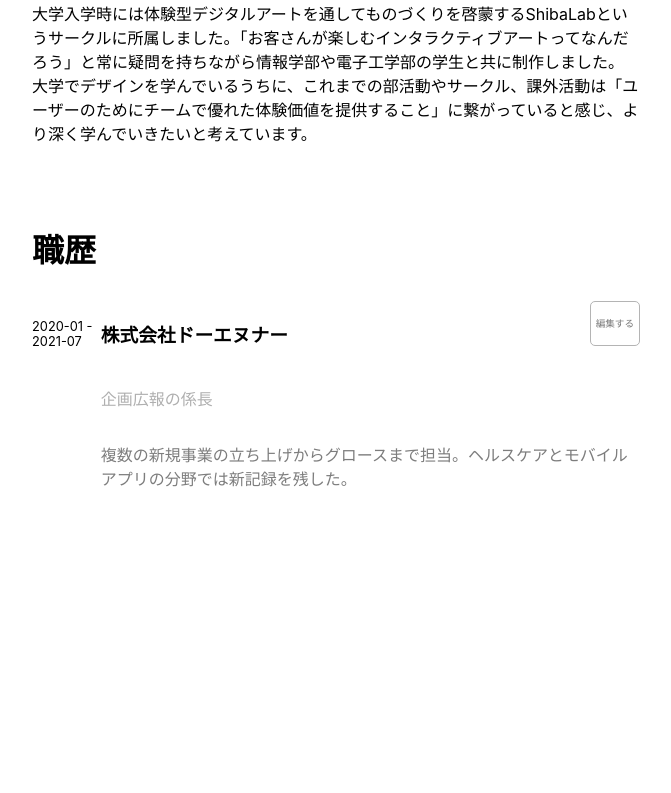
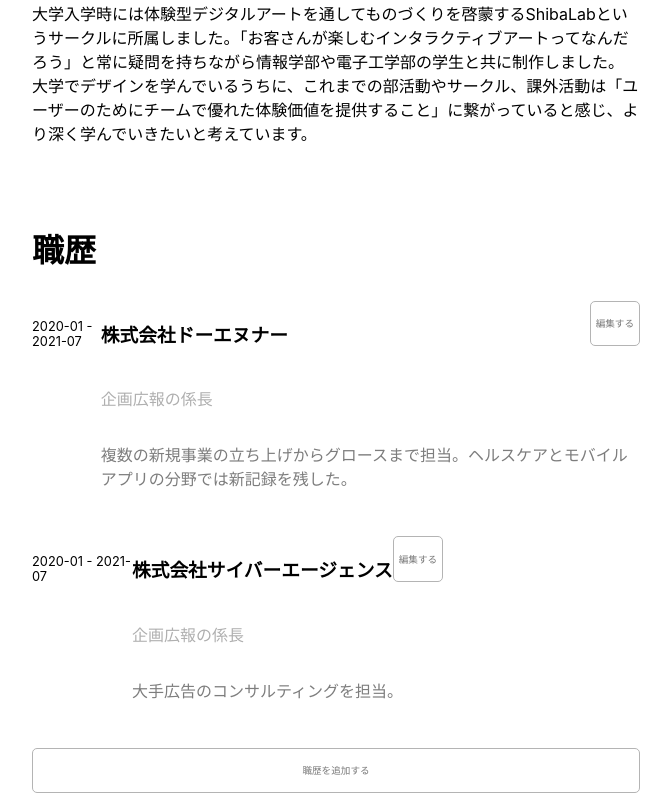
Before and after one commit to yoseei/gulliver_works_account, a React app: page /profile in a window 1280 px wide. Shown: the part 530-1323 px from the top of the page, without its empty margins (304-975 px from the left). Before the commit the page ends 1036 px from the top, so only its background shows below. Built offline with nearby package versions, Linux system fonts and the light colour scheme.

Commit message:
職歴部分完了

```diff
--- /dev/null
+++ b/src/components/workHistoryButton/WorkHistoryButton.module.scss
@@ -0,0 +1,8 @@
+.root {
+  border: 1px solid rgb(180, 180, 180);
+  border-radius: 5px;
+  cursor: pointer;
+  color: rgb(121, 121, 121);
+  font-size: 0.6rem;
+  padding: 5px;
+}
--- /dev/null
+++ b/src/components/workHistoryButton/WorkHistoryButton.tsx
@@ -0,0 +1,16 @@
+import React from "react";
+import styles from "./WorkHistoryButton.module.scss";
+
+interface PropsTypes {
+  onClick: React.MouseEventHandler<HTMLParagraphElement> | undefined;
+  text: string;
+}
+const WorkHistoryButton = (props: PropsTypes) => {
+  return (
+    <div className={styles.root}>
+      <p onClick={props.onClick}>{props.text}</p>
+    </div>
+  );
+};
+
+export default WorkHistoryButton;
--- a/src/scenes/profile/Profile.module.scss
+++ b/src/scenes/profile/Profile.module.scss
@@ -57,6 +57,16 @@
       .workHistoryTitle {
         margin: 80px 0 30px;
       }
+      .dnnWrapper {
+        padding-bottom: 30px;
+      }
+      .cyberWrapper {
+        padding-bottom: 30px;
+      }
+      .buttonWrapper {
+        color: #e5e5e5;
+        text-align: center;
+      }
     }
   }
 }
--- a/src/scenes/profile/Profile.tsx
+++ b/src/scenes/profile/Profile.tsx
@@ -5,6 +5,7 @@ import ProfileImage from "../../components/profileImage/ProfileImage";
 import ProfileMainImage from "../../components/profileMainImage/ProfileMainImage";
 import EditButton from "../../components/editButton/EditButton";
 import WorkHistoryTable from "../../components/workHistoryTable/WorkHistoryTable";
+import WorkHistoryButton from "../../components/workHistoryButton/WorkHistoryButton";
 
 const Profile = () => {
   const [open, setOpen] = React.useState(false);
@@ -91,8 +92,11 @@ const Profile = () => {
               大学でデザインを学んでいるうちに、これまでの部活動やサークル、課外活動は「ユーザーのためにチームで優れた体験価値を提供すること」に繋がっていると感じ、より深く学んでいきたいと考えています。
             </p>
           </div>
+
           <div className={styles.workHistoryWrapper}>
             <h1 className={styles.workHistoryTitle}>職歴</h1>
+
+            <div className={styles.dnnWrapper}>
               <WorkHistoryTable
                 workingPeriod={"2020-01 - 2021-07"}
                 companyName={"株式会社ドーエヌナー"}
@@ -103,6 +107,24 @@ const Profile = () => {
                 onClick={() => console.log("編集ボタンクリック！")}
                 buttonText={"編集する"}
               />
+            </div>
+
+            <div className={styles.cyberWrapper}>
+              <WorkHistoryTable
+                workingPeriod={"2020-01 - 2021-07"}
+                companyName={"株式会社サイバーエージェンス"}
+                directorName={"企画広報の係長"}
+                about={"大手広告のコンサルティングを担当。"}
+                onClick={() => console.log("編集ボタンクリック！")}
+                buttonText={"編集する"}
+              />
+            </div>
+            <div className={styles.buttonWrapper}>
+              <WorkHistoryButton
+                text={"職歴を追加する"}
+                onClick={() => console.log("クリック")}
+              />
+            </div>
           </div>
         </div>
 
```
Lines whose indentation alone changed are shown as unchanged.
